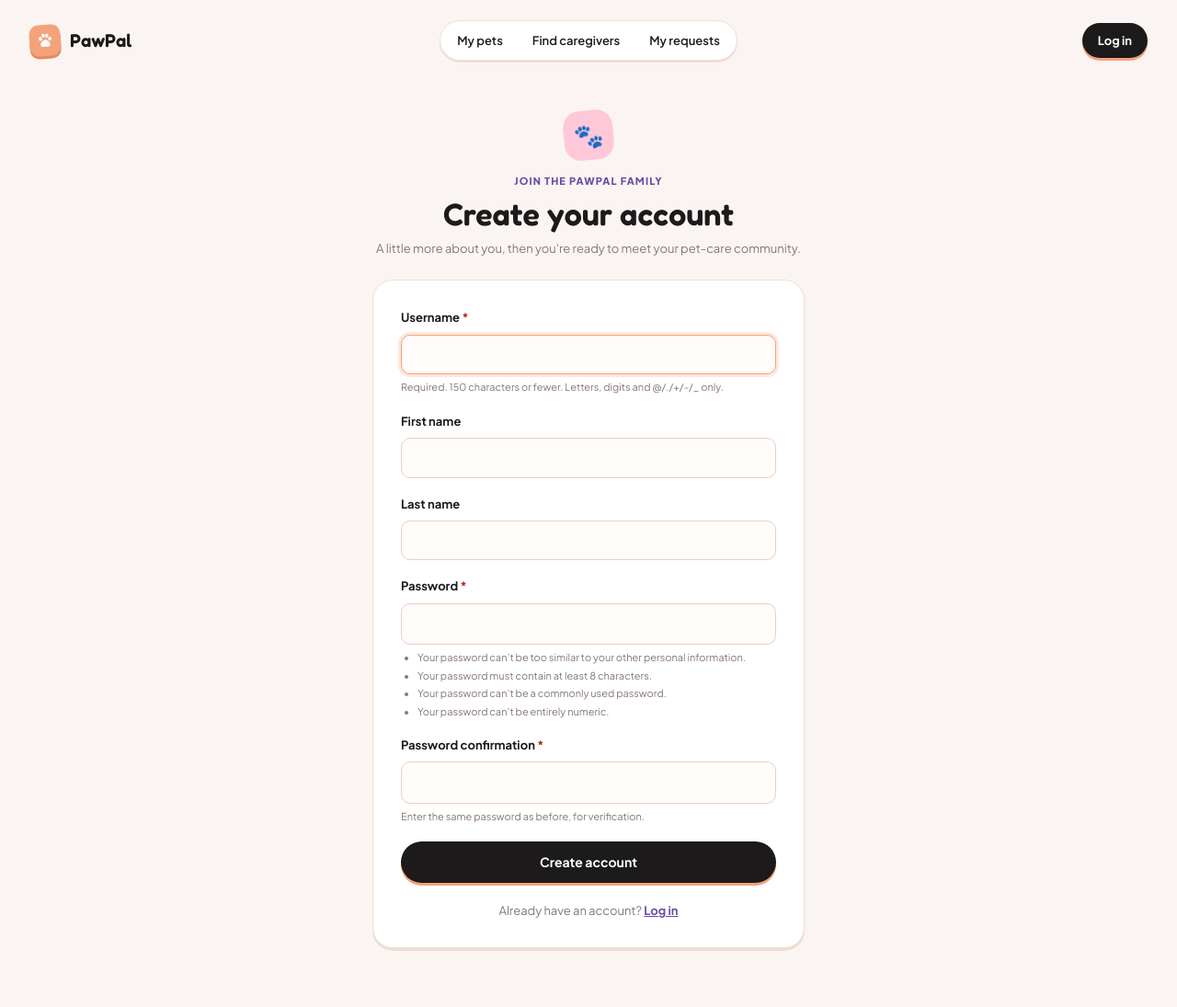
After one commit to MeghanaZagabathuni/team1-mon-fall26, a Django app: page /accounts/signup/ in a window 1280 px wide. The commit adds this page. Shown: the whole page at 92% size. Run offline with Django 5.2, Linux system fonts and the light colour scheme.

Commit message:
user login and account creation

```diff
--- /dev/null
+++ b/accounts/forms.py
@@ -0,0 +1,7 @@
+from django.contrib.auth.forms import UserCreationForm
+from django.contrib.auth.models import User
+
+class SignUpForm(UserCreationForm):
+    class Meta():
+        model = User
+        fields = ["username", "first_name", "last_name"]
--- /dev/null
+++ b/accounts/urls.py
@@ -0,0 +1,9 @@
+from django.urls import path, include
+from . import views
+from django.contrib.auth.views import LoginView, LogoutView
+
+urlpatterns = [
+    path("signup/", views.signup_view, name="signup"),
+    path("login/", LoginView.as_view(template_name="accounts/login.html"), name="login"),
+    path("logout/", LogoutView.as_view(), name="logout"),
+    ]
--- a/accounts/views.py
+++ b/accounts/views.py
@@ -1 +1,12 @@
-from django.shortcuts import render
+from django.shortcuts import render, redirect
+from .forms import SignUpForm
+
+def signup_view(request):
+    if request.method == "POST":
+        form = SignUpForm(request.POST)
+        if form.is_valid():
+            form.save()
+            return redirect("login")
+    else:
+        form = SignUpForm()
+    return render(request, "accounts/signup.html", {"form": form})
--- a/caregivers/forms.py
+++ b/caregivers/forms.py
@@ -1,5 +1,6 @@
 from django import forms
 from .models import CaregiverProfile, CaregiverService, ServiceType
+from django.shortcuts import get_object_or_404, render,redirect
 
 class CaregiverProfileForm(forms.ModelForm):
     selected_services = forms.ModelMultipleChoiceField(
--- a/caregivers/views.py
+++ b/caregivers/views.py
@@ -118,12 +118,6 @@ def delete_caregiver_service(request, pk, service_id):
     )
 
 
-    return render(
-        request,
-        "caregivers/edit_profile.html",
-        {"form": form, "caregiver": caregiver}
-    )
-
 
 def caregiver_profile_detail(request, pk):
     caregiver = get_object_or_404(CaregiverProfile, pk=pk)
--- a/config/settings.py
+++ b/config/settings.py
@@ -135,11 +135,9 @@ MEDIA_URL = 'media/'
 MEDIA_ROOT = BASE_DIR / 'media'
 
 
-# Login
-# Login pages aren't built yet, so use the admin login for now.
-# Change LOGIN_URL to the real login page once the accounts story is done.
 LOGIN_URL = '/admin/login/'
-LOGIN_REDIRECT_URL = '/'
+LOGIN_REDIRECT_URL = "home"
+LOGOUT_REDIRECT_URL = "home"
 
 
 # Email
--- a/config/urls.py
+++ b/config/urls.py
@@ -16,6 +16,7 @@ urlpatterns = [
     path("caregivers/", include("caregivers.url")),
     path("pets/", include("pets.urls")),
     path("bookings/", include("bookings.urls")),
+    path("accounts/", include("accounts.urls"))
 ]
 
 # Serve uploaded photos while developing locally.
--- /dev/null
+++ b/static/css/accounts.css
@@ -0,0 +1,18 @@
+/* PawPal account pages: complements the shared style.css design tokens. */
+.auth-page { padding-top: 24px; }
+.auth-intro { text-align: center; margin-bottom: 24px; }
+.auth-icon { display: inline-grid; place-items: center; width: 54px; height: 54px; border-radius: 18px; background: var(--pink); font-size: 26px; margin-bottom: 14px; transform: rotate(-5deg); }
+.auth-eyebrow { color: var(--purple); font-size: 11px; font-weight: 800; letter-spacing: .1em; margin-bottom: 8px; }
+.auth-intro h1 { font-size: 34px; margin-bottom: 8px; }
+.auth-intro .muted { font-size: 13px; }
+.auth-card { padding: 30px; }
+.auth-field { margin-bottom: 18px; }
+.auth-field input { display: block; width: 100%; padding: 11px 13px; border: 1px solid var(--line-strong); border-radius: var(--radius-sm); background: var(--input-bg); color: var(--ink); font: inherit; font-size: 14px; }
+.auth-field input:focus { outline: none; border-color: var(--orange); box-shadow: 0 0 0 3px rgba(244,162,122,.25); }
+.auth-field.has-error input { border-color: var(--error); background: var(--error-input-bg); }
+.auth-help { margin-top: 6px; color: var(--muted); font-size: 11px; line-height: 1.5; }
+.auth-help ul { margin: 6px 0 0; padding-left: 18px; }
+.auth-help li { margin-bottom: 3px; }
+.auth-footer { margin-top: 20px; text-align: center; font-size: 13px; color: var(--muted); }
+.auth-footer a { color: var(--purple); font-weight: 700; }
+@media (max-width: 560px) { .auth-page { padding-top: 12px; } .auth-card { padding: 22px 18px; } .auth-intro h1 { font-size: 29px; } }
--- /dev/null
+++ b/templates/accounts/signup.html
@@ -0,0 +1,50 @@
+{% extends "base.html" %}
+{% load static %}
+
+{% block title %}Create an account | PawPal{% endblock %}
+{% block main_class %}page page-narrow{% endblock %}
+
+{% block content %}
+<link rel="stylesheet" href="{% static 'css/accounts.css' %}">
+
+<section class="auth-page" aria-labelledby="signup-title">
+  <div class="auth-intro">
+    <span class="auth-icon" aria-hidden="true">🐾</span>
+    <p class="auth-eyebrow">JOIN THE PAWPAL FAMILY</p>
+    <h1 id="signup-title">Create your account</h1>
+    <p class="muted">A little more about you, then you're ready to meet your pet-care community.</p>
+  </div>
+
+  <div class="card form-card auth-card">
+    <form method="post" novalidate>
+      {% csrf_token %}
+
+      {% if form.non_field_errors %}
+        <div class="alert alert-error" role="alert">
+          <div>
+            {% for error in form.non_field_errors %}<p>{{ error }}</p>{% endfor %}
+          </div>
+        </div>
+      {% endif %}
+
+      {% for field in form %}
+        <div class="field auth-field{% if field.errors %} has-error{% endif %}">
+          <label for="{{ field.id_for_label }}">
+            {{ field.label }}{% if field.field.required %} <span class="required" aria-label="required">*</span>{% endif %}
+          </label>
+          {{ field }}
+          {% if field.help_text %}
+            <div class="auth-help">{{ field.help_text|safe }}</div>
+          {% endif %}
+          {% for error in field.errors %}
+            <p class="field-error" role="alert">{{ error }}</p>
+          {% endfor %}
+        </div>
+      {% endfor %}
+
+      <button class="btn btn-dark btn-block" type="submit">Create account</button>
+    </form>
+    <p class="auth-footer">Already have an account? <a href="{% url 'login' %}">Log in</a></p>
+  </div>
+</section>
+{% endblock %}
--- a/templates/base.html
+++ b/templates/base.html
@@ -43,14 +43,14 @@
           </summary>
           <div class="account-dropdown">
             <span class="account-name">{{ user.get_full_name|default:user.username }}</span>
-            <form method="post" action="{% url 'admin:logout' %}">
+            <form method="post" action="{% url 'logout' %}">
               {% csrf_token %}
               <button type="submit" class="link-button">Log out</button>
-            </form>
+          </form>
           </div>
         </details>
       {% else %}
-        <a class="btn btn-dark btn-small" href="{% url 'admin:login' %}?next={{ request.path }}">Log in</a>
+        <a class="btn btn-dark btn-small" href="{% url 'login' %}">Log in</a>
       {% endif %}
     </div>
   </header>
```
Also changed, not shown: templates/accounts/login.html (added, +53 -0 lines), db.sqlite3.
